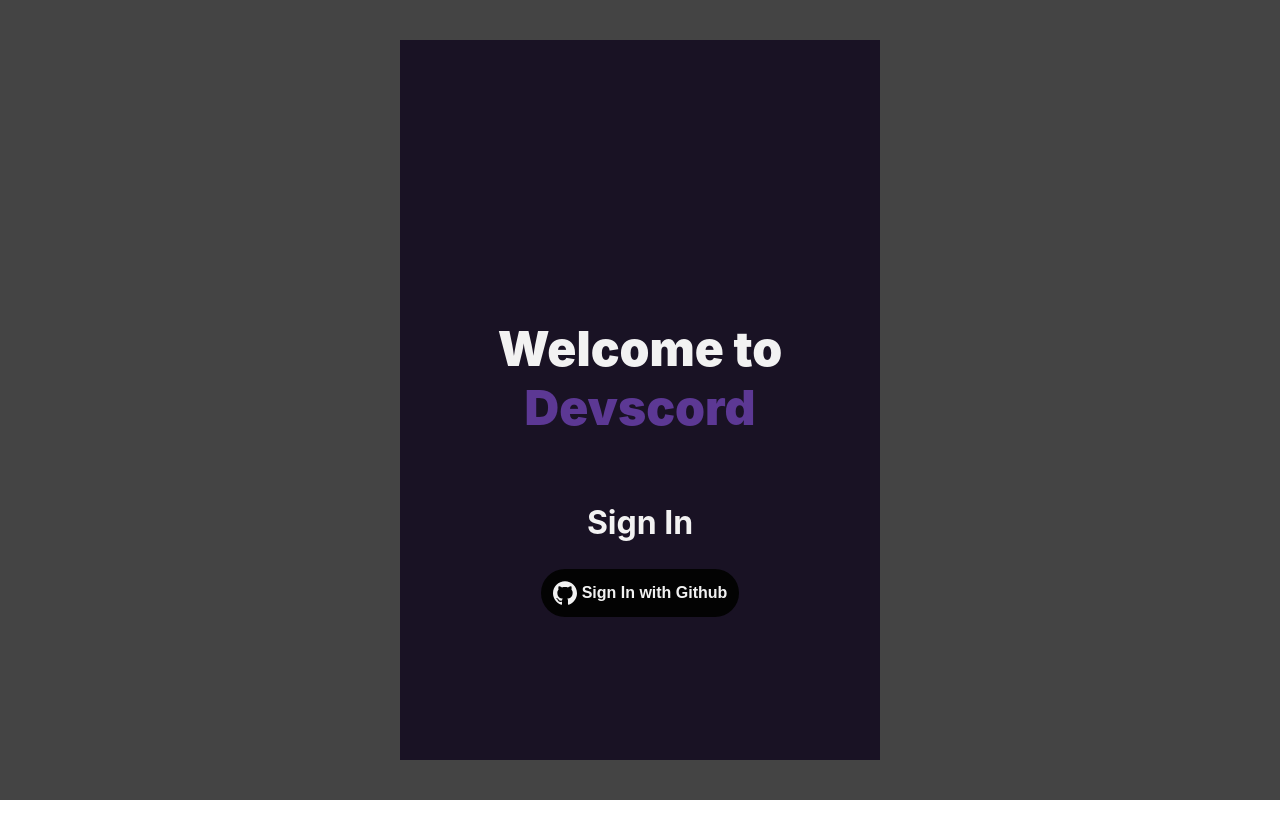
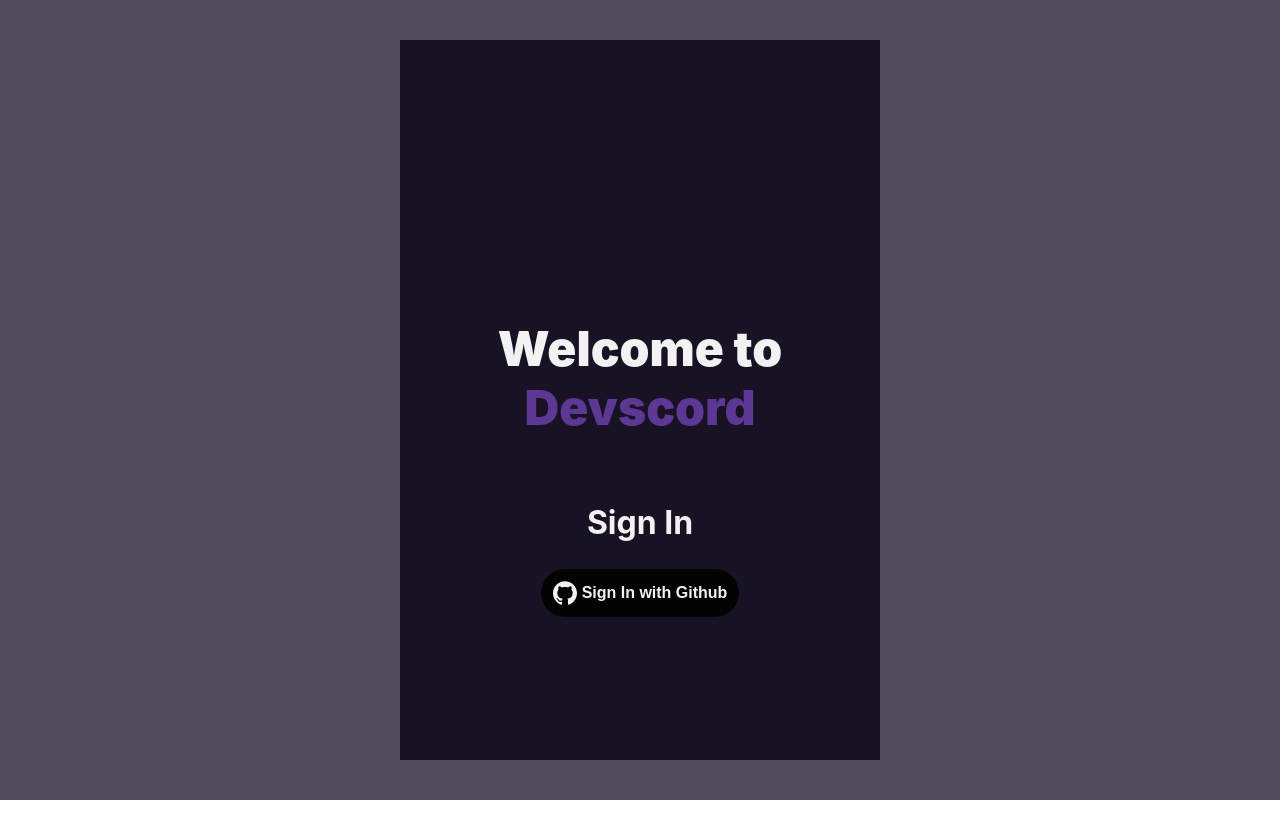
Before and after one commit to MurabitoF/devscord, a React (Create React App) app: page / in a window 1280 px wide. Shown: the top 838 px of the page. Built offline with nearby package versions, Linux system fonts and the light colour scheme; no server answers.

Commit message:
Changing background color and send button background color

```diff
--- a/src/App.tsx
+++ b/src/App.tsx
@@ -4,7 +4,6 @@
 import styled from 'styled-components'
 import Spinner from './components/Spinner'
 import { auth } from './firebase/client'
-// import { useCollectionData } from 'react-firebase-hooks/firestore'
 
 import ChatApp from './pages/ChatApp'
 import SignIn from './pages/SignIn'
@@ -14,7 +13,7 @@
   height: 100vh;
   display: grid;
   place-items: center;
-  background-color: #444;
+  background-color: #534c5c;
 `
 
 const Section = styled.section`
--- a/src/components/MessageText.tsx
+++ b/src/components/MessageText.tsx
@@ -55,7 +55,7 @@
   return (
     <Form onSubmit={sendMessage}>
       <Area value={message} onChange={(e: React.ChangeEvent<HTMLInputElement>) => setMessage(e.target.value)} />
-      <SolidButton type='submit' css={btnCss} bgColor="#191224">
+      <SolidButton type='submit' css={btnCss} bgColor="#35264d">
         <Send fill='#F2F2F2' width={18} height={18} />
       </SolidButton>
     </Form>
```
